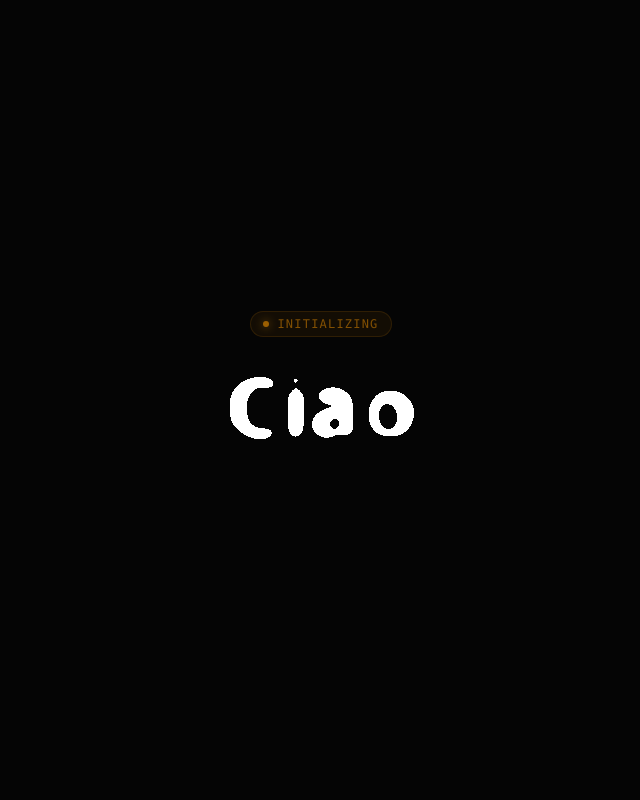
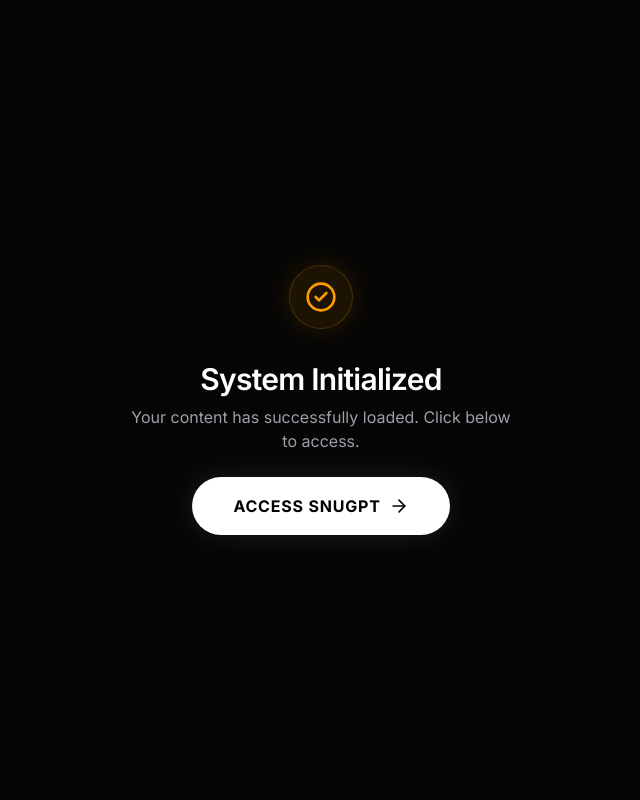
Before and after one commit to rishabhh0001/snugpt, a Next.js app: page / in a window 1280 px wide. Shown: the top 800 px of the page, without its empty margins (319-959 px from the left). Built offline with nearby package versions, Linux system fonts and the light colour scheme.

Commit message:
Update preloader.tsx

```diff
--- a/src/components/ui/preloader.tsx
+++ b/src/components/ui/preloader.tsx
@@ -6,8 +6,8 @@
 import { cn } from "@/lib/utils";
 
 // --- Liquid Morphing Text Configuration ---
-const morphTime = 0.8;
-const cooldownTime = 0.25;
+const morphTime = 0.4;
+const cooldownTime = 0.15;
 
 const words = [
   "Hello",          // English
```
